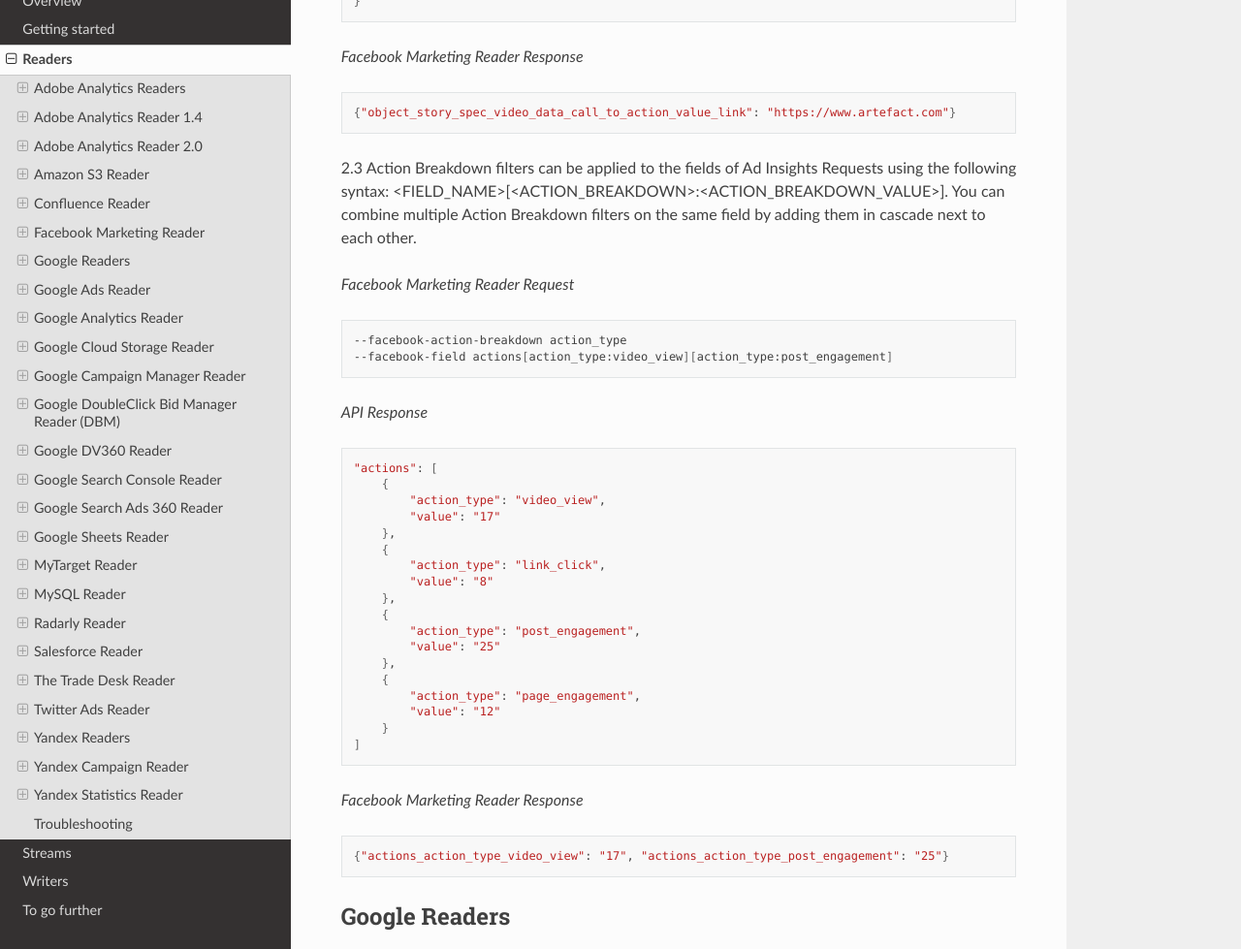
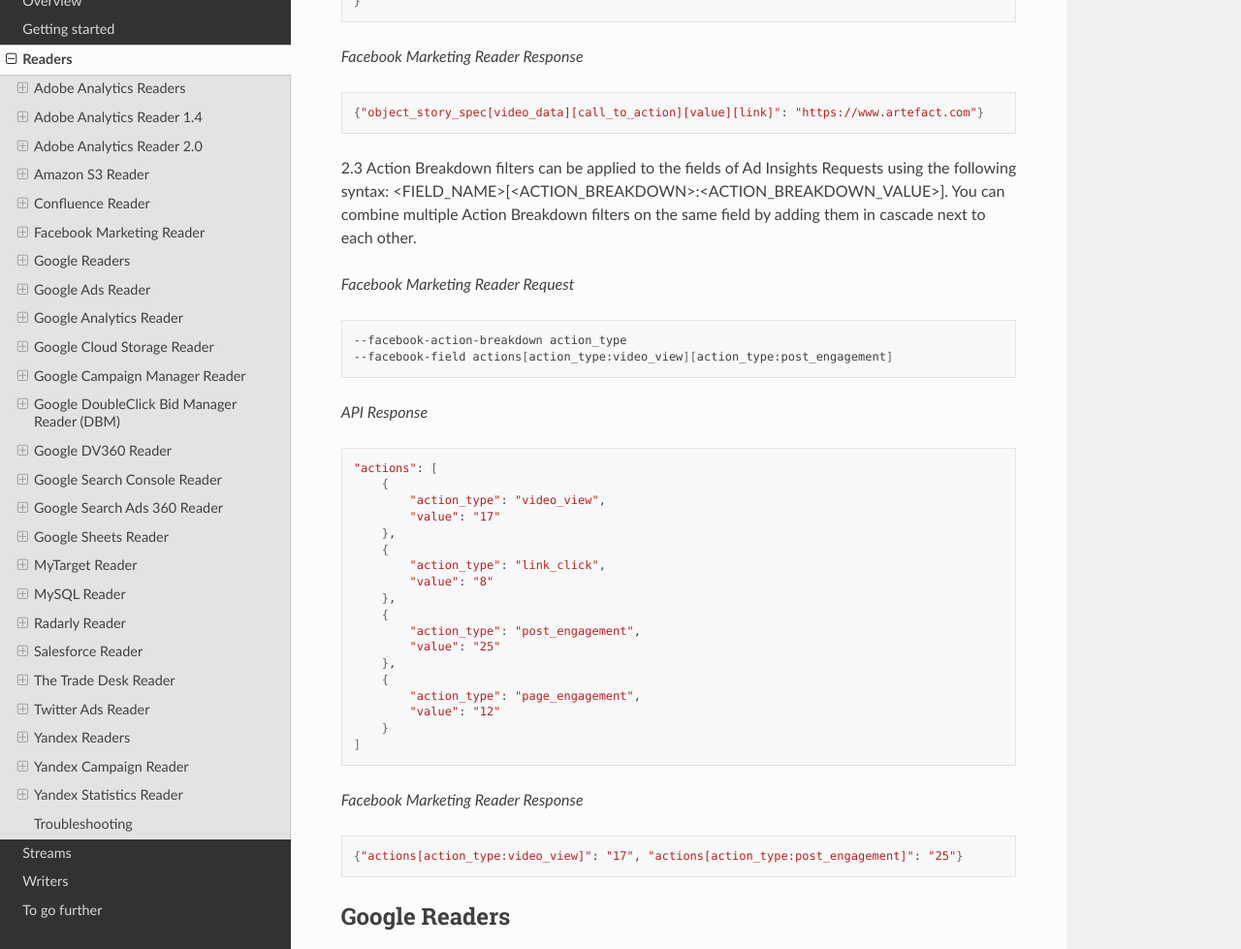
Before and after one commit to artefactory/artefactory-connectors-kit, a Sphinx documentation site: the page built from docs/source/readers.rst, in a window 1280 px wide and 1400 px high, scrolled down 10128 px. Shown: the part 151-1130 px from the top of the window at 97% size. Built offline with Sphinx 7.4.7 and the Read the Docs theme 2.0.0, drawn with Linux system fonts in a browser that asks for light colours.

```diff
--- a/docs/source/readers.rst
+++ b/docs/source/readers.rst
@@ -422,7 +422,7 @@ If Facebook Object Type is...      Facebook Level can be...
 
 .. code-block:: shell
 
-    {"actions_action_type_video_view": "17", "actions_action_type_post_engagement": "25"}
+    {"actions[action_type:video_view]": "17", "actions[action_type:post_engagement]": "25"}
 
 ==============
 Google Readers
```
Also changed, not shown: other parts of docs/source/readers.rst (+1 -1 lines), 1 other file.
